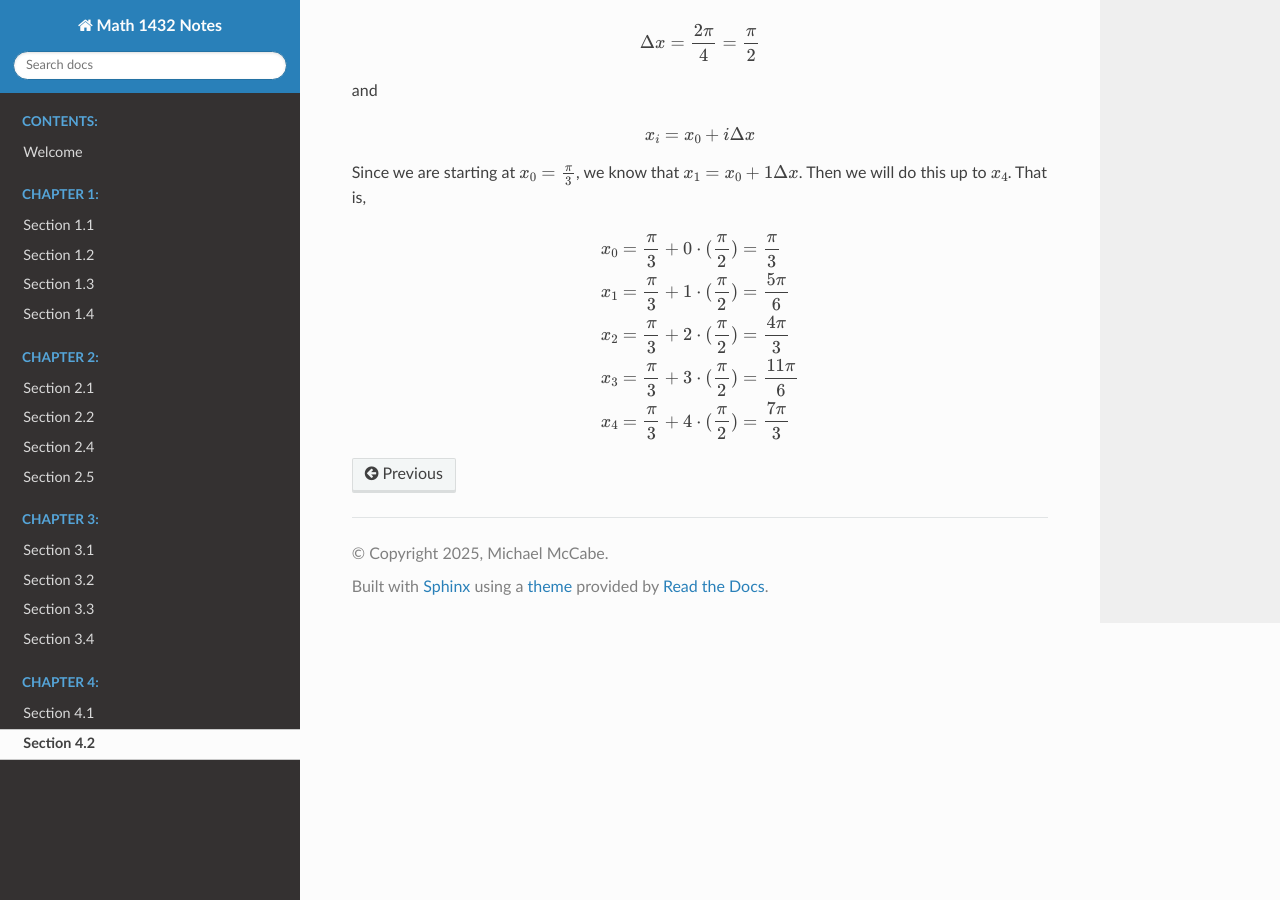
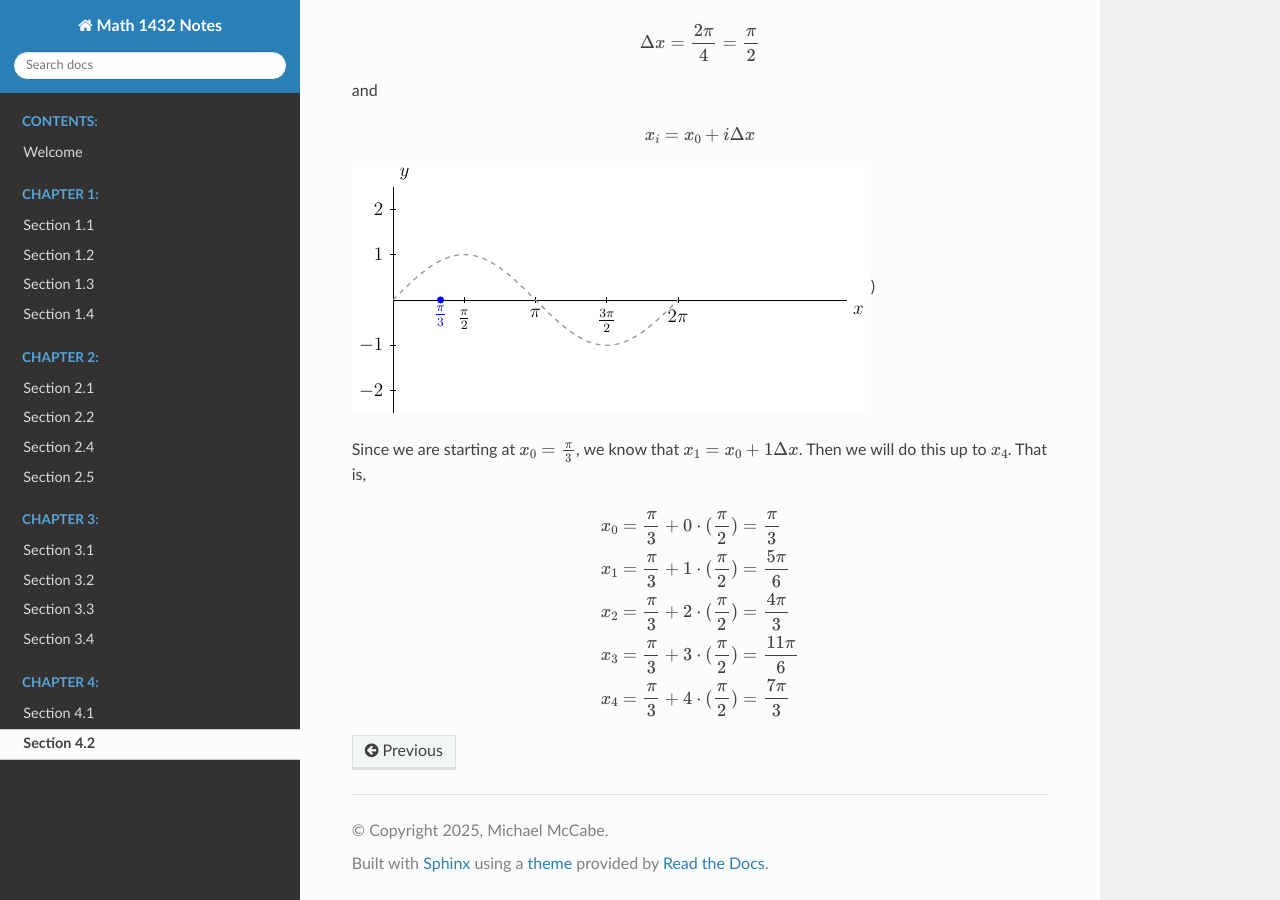
Before and after one commit to codmccabe/Math1432, a Sphinx documentation site: the page built from doc/chapter4/42.md, in a window 1280 px wide and 900 px high, scrolled down 698 px. Built offline with Sphinx 7.4.7 and the Read the Docs theme 3.1.0, drawn with Linux system fonts in a browser that asks for light colours.

Commit message:
update 42

```diff
--- a/doc/chapter4/42.md
+++ b/doc/chapter4/42.md
@@ -25,6 +25,8 @@ and
 
 $$x_i=x_0+i\Delta x$$
 
+!['Graph with shift'](images/sinxminuxpiover31.png))
+
 Since we are starting at $x_0=\frac{\pi}{3}$, we know that $x_1=x_0+1\Delta x$. Then we will do this up to $x_4$. That is,
 
 \begin{align*}
```
Also changed, not shown: doc/chapter4/images/sinxminuxpiover31.png (added).
